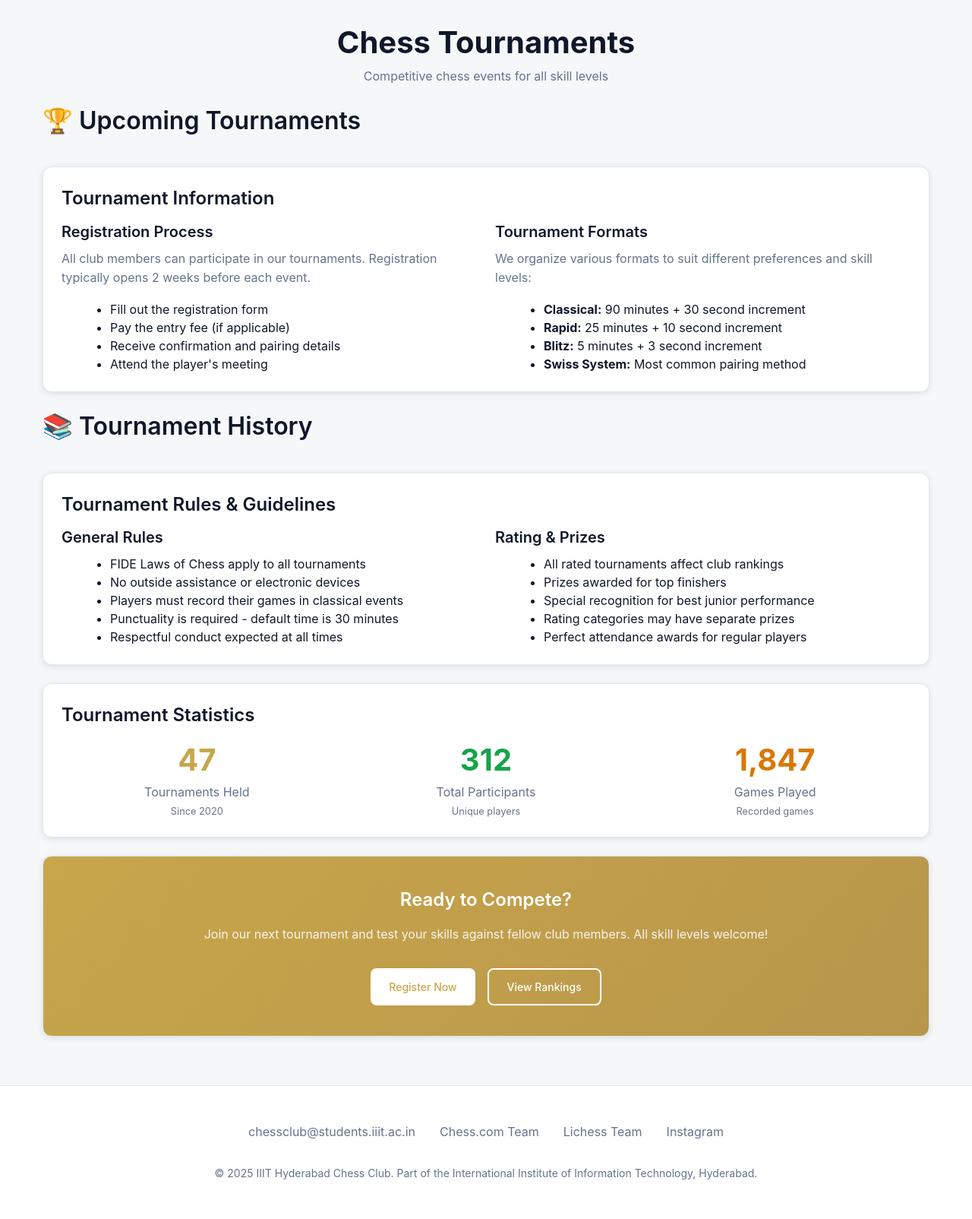
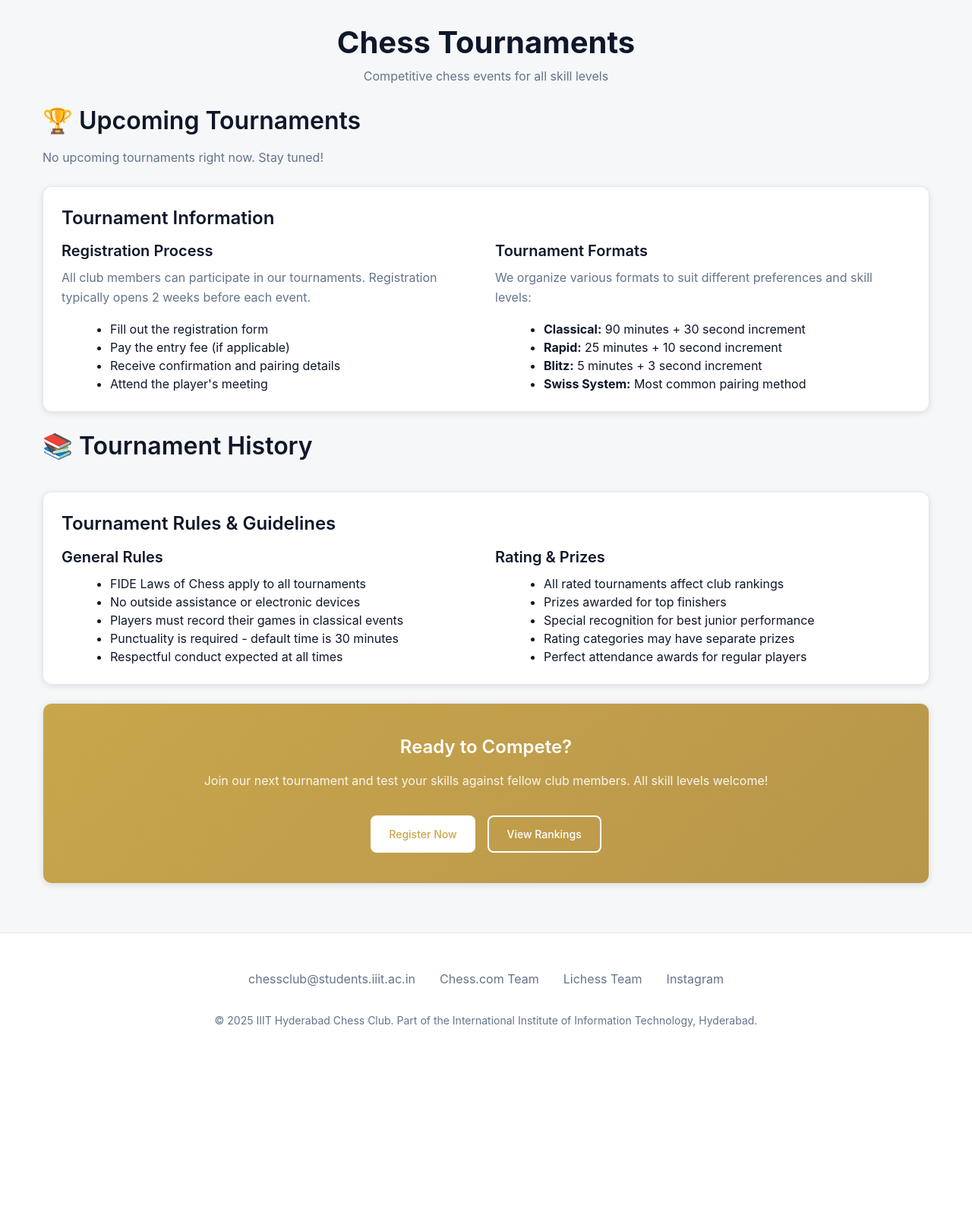
Before and after one commit to amitabh-anandpd/ChessClubIIIT, a Django app: page /tournaments/ in a window 1280 px wide. Shown: the part 108-1712 px from the top of the page at 76% size. After the commit the page ends 1459 px from the top, so only its background shows below. Run offline with Django 4.2, Linux system fonts and the light colour scheme; data that the repository does not hold is empty.

Commit message:
Added tournament rendering from django

```diff
--- a/IIITChessClub/templates/tournaments.html
+++ b/IIITChessClub/templates/tournaments.html
@@ -38,12 +38,32 @@
     </div>
 
     <!-- Upcoming Tournaments -->
-    <section class="mb-6">
-      <h2 class="mb-4">🏆 Upcoming Tournaments</h2>
-      <div id="upcoming-tournaments" class="grid grid-2">
-        <!-- Populated by JavaScript -->
-      </div>
-    </section>
+      <section class="mb-6">
+        <h2 class="mb-4">🏆 Upcoming Tournaments</h2>
+
+        {% if upcoming_tournaments %}
+        <div id="upcoming-tournaments" class="grid grid-2">
+          {% for t in upcoming_tournaments %}
+          <div class="card tournament-card">
+            <h3 class="tournament-title">{{ t.name }}</h3>
+            <p class="text-muted mb-2">
+              {{ t.start_date|date:"F j, Y" }}
+              {% if t.end_date %} – {{ t.end_date|date:"F j, Y" }}{% endif %}
+            </p>
+            {% if t.description %}
+            <p class="text-muted mb-4">{{ t.description|truncatewords:20 }}</p>
+            {% endif %}
+            <div class="flex gap-4">
+              <a href="#" class="btn btn-primary btn-small">Register</a>
+              <a href="#" class="btn btn-secondary btn-small">Details</a>
+            </div>
+          </div>
+          {% endfor %}
+        </div>
+        {% else %}
+        <p class="text-muted">No upcoming tournaments right now. Stay tuned!</p>
+        {% endif %}
+      </section>
 
     <!-- Tournament Information -->
     <div class="card mb-6">
@@ -108,26 +128,26 @@
     </div>
 
     <!-- Stats and Records -->
-    <div class="card mb-6">
-      <h3>Tournament Statistics</h3>
-      <div class="grid grid-3">
-        <div class="text-center">
-          <div style="font-size: 2.5rem; font-weight: bold; color: var(--accent);">47</div>
-          <div class="text-muted">Tournaments Held</div>
-          <div style="font-size: 0.8rem; color: var(--text-secondary); margin-top: 0.25rem;">Since 2020</div>
-        </div>
-        <div class="text-center">
-          <div style="font-size: 2.5rem; font-weight: bold; color: var(--success);">312</div>
-          <div class="text-muted">Total Participants</div>
-          <div style="font-size: 0.8rem; color: var(--text-secondary); margin-top: 0.25rem;">Unique players</div>
-        </div>
-        <div class="text-center">
-          <div style="font-size: 2.5rem; font-weight: bold; color: var(--warning);">1,847</div>
-          <div class="text-muted">Games Played</div>
-          <div style="font-size: 0.8rem; color: var(--text-secondary); margin-top: 0.25rem;">Recorded games</div>
-        </div>
-      </div>
-    </div>
+    <!--<div class="card mb-6">-->
+    <!--  <h3>Tournament Statistics</h3>-->
+    <!--  <div class="grid grid-3">-->
+    <!--    <div class="text-center">-->
+    <!--      <div style="font-size: 2.5rem; font-weight: bold; color: var(--accent);">47</div>-->
+    <!--      <div class="text-muted">Tournaments Held</div>-->
+    <!--      <div style="font-size: 0.8rem; color: var(--text-secondary); margin-top: 0.25rem;">Since 2020</div>-->
+    <!--    </div>-->
+    <!--    <div class="text-center">-->
+    <!--      <div style="font-size: 2.5rem; font-weight: bold; color: var(--success);">312</div>-->
+    <!--      <div class="text-muted">Total Participants</div>-->
+    <!--      <div style="font-size: 0.8rem; color: var(--text-secondary); margin-top: 0.25rem;">Unique players</div>-->
+    <!--    </div>-->
+    <!--    <div class="text-center">-->
+    <!--      <div style="font-size: 2.5rem; font-weight: bold; color: var(--warning);">1,847</div>-->
+    <!--      <div class="text-muted">Games Played</div>-->
+    <!--      <div style="font-size: 0.8rem; color: var(--text-secondary); margin-top: 0.25rem;">Recorded games</div>-->
+    <!--    </div>-->
+    <!--  </div>-->
+    <!--</div>-->
 
     <!-- Champions Gallery -->
     {% comment %} <div class="card mb-6">
```
